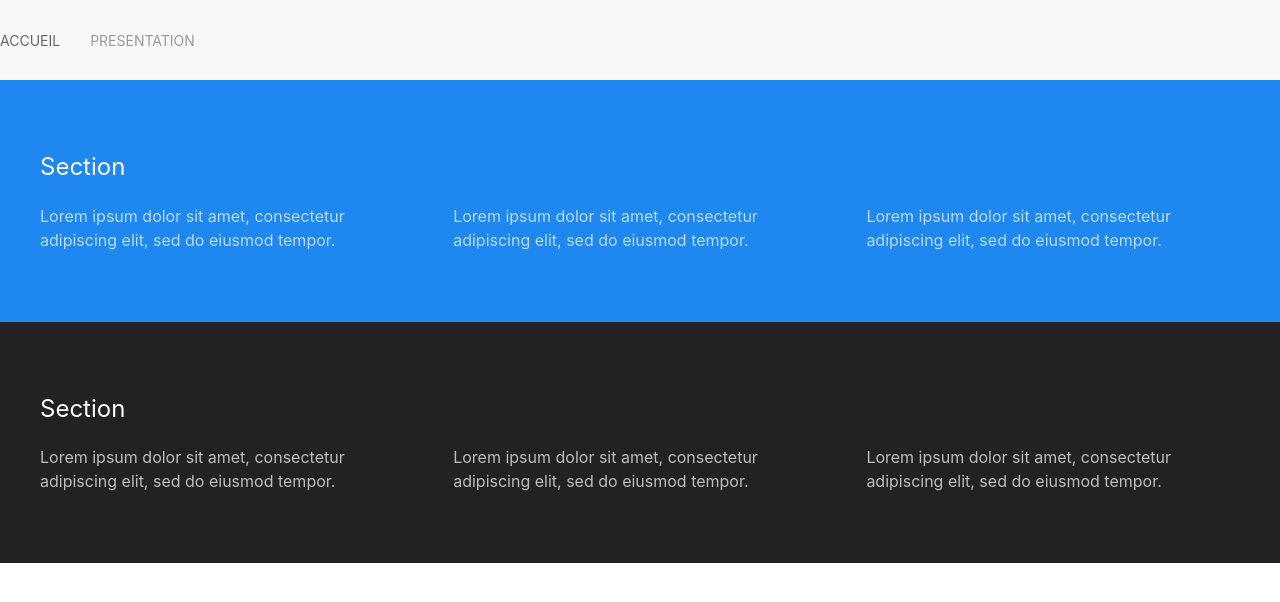
After one commit to ld-web/ynov-sf4, a Symfony app: template templates/index/presentation.html.twig in a window 1280 px wide. The commit adds this page. Shown: the top 602 px of the page. Run offline with Twig, Linux system fonts and the light colour scheme; the template is opened without the code that fills it, so the values that code supplies are empty; some libraries are stand-ins or nearby versions.

Commit message:
Presentation page + Menu in base layout

```diff
--- a/templates/base.html.twig
+++ b/templates/base.html.twig
@@ -1,12 +1,28 @@
 <!DOCTYPE html>
 <html>
-    <head>
-        <meta charset="UTF-8">
-        <title>{% block title %}Welcome!{% endblock %}</title>
-        {% block stylesheets %}{% endblock %}
-    </head>
-    <body>
-        {% block body %}{% endblock %}
-        {% block javascripts %}{% endblock %}
-    </body>
+  <head>
+    <meta charset="UTF-8" />
+    <title>{% block title %}MONSITE - {% endblock %}</title>
+    {% block stylesheets %}
+    <link
+      rel="stylesheet"
+      href="https://cdn.jsdelivr.net/npm/uikit@3.2.6/dist/css/uikit.min.css"
+    />
+    {% endblock %}
+  </head>
+  <body>
+    <nav class="uk-navbar-container" uk-navbar>
+      <div class="uk-navbar-left">
+        <ul class="uk-navbar-nav">
+          <li><a href="{{ path('homepage') }}">ACCUEIL</a></li>
+          <li><a href="{{ path('presentation') }}">PRESENTATION</a></li>
+        </ul>
+      </div>
+    </nav>
+    {% block body %}{% endblock %}
+    {% block javascripts %}
+    <script src="https://cdn.jsdelivr.net/npm/uikit@3.2.6/dist/js/uikit.min.js"></script>
+    <script src="https://cdn.jsdelivr.net/npm/uikit@3.2.6/dist/js/uikit-icons.min.js"></script>
+    {% endblock %}
+  </body>
 </html>
--- /dev/null
+++ b/templates/index/presentation.html.twig
@@ -0,0 +1,59 @@
+{% extends 'base.html.twig' %}
+
+{% block title %} {{ parent() }}Présentation{% endblock %}
+
+{% block body %}
+<div class="uk-section uk-section-primary">
+  <div class="uk-container">
+    <h3>Section</h3>
+
+    <div class="uk-grid-match uk-child-width-1-3@m" uk-grid>
+      <div>
+        <p>
+          Lorem ipsum dolor sit amet, consectetur adipiscing elit, sed do
+          eiusmod tempor.
+        </p>
+      </div>
+      <div>
+        <p>
+          Lorem ipsum dolor sit amet, consectetur adipiscing elit, sed do
+          eiusmod tempor.
+        </p>
+      </div>
+      <div>
+        <p>
+          Lorem ipsum dolor sit amet, consectetur adipiscing elit, sed do
+          eiusmod tempor.
+        </p>
+      </div>
+    </div>
+  </div>
+</div>
+
+<div class="uk-section uk-section-secondary">
+    <div class="uk-container">
+      <h3>Section</h3>
+
+      <div class="uk-grid-match uk-child-width-1-3@m" uk-grid>
+        <div>
+          <p>
+            Lorem ipsum dolor sit amet, consectetur adipiscing elit, sed do
+            eiusmod tempor.
+          </p>
+        </div>
+        <div>
+          <p>
+            Lorem ipsum dolor sit amet, consectetur adipiscing elit, sed do
+            eiusmod tempor.
+          </p>
+        </div>
+        <div>
+          <p>
+            Lorem ipsum dolor sit amet, consectetur adipiscing elit, sed do
+            eiusmod tempor.
+          </p>
+        </div>
+      </div>
+    </div>
+  </div>
+{% endblock %}
```
Also changed, not shown: src/Controller/IndexController.php (+8 -0 lines).
